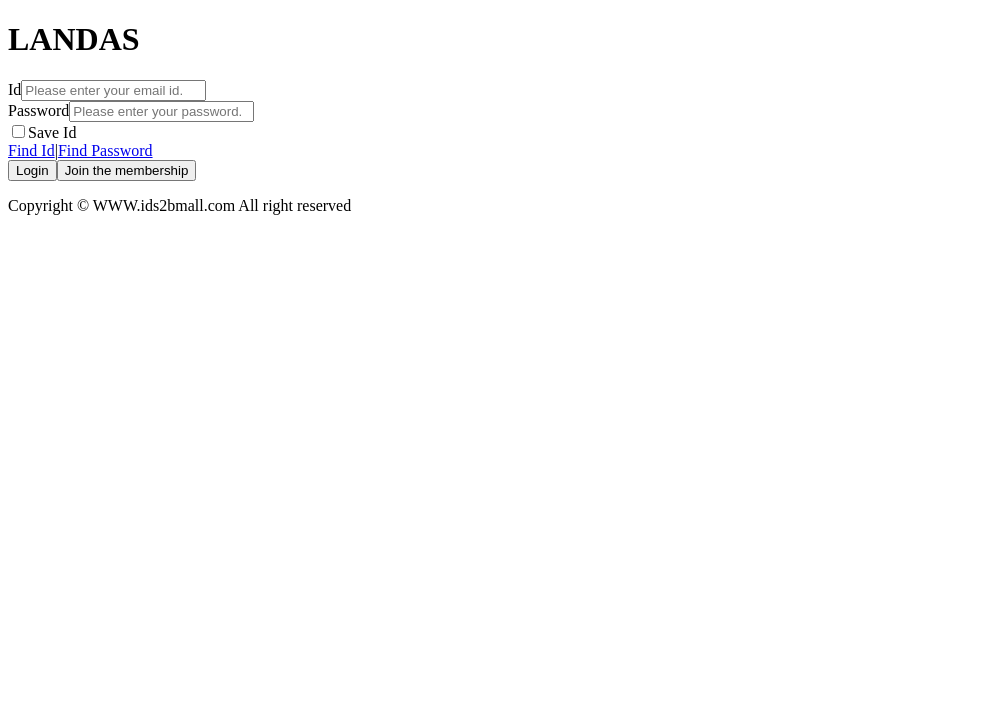
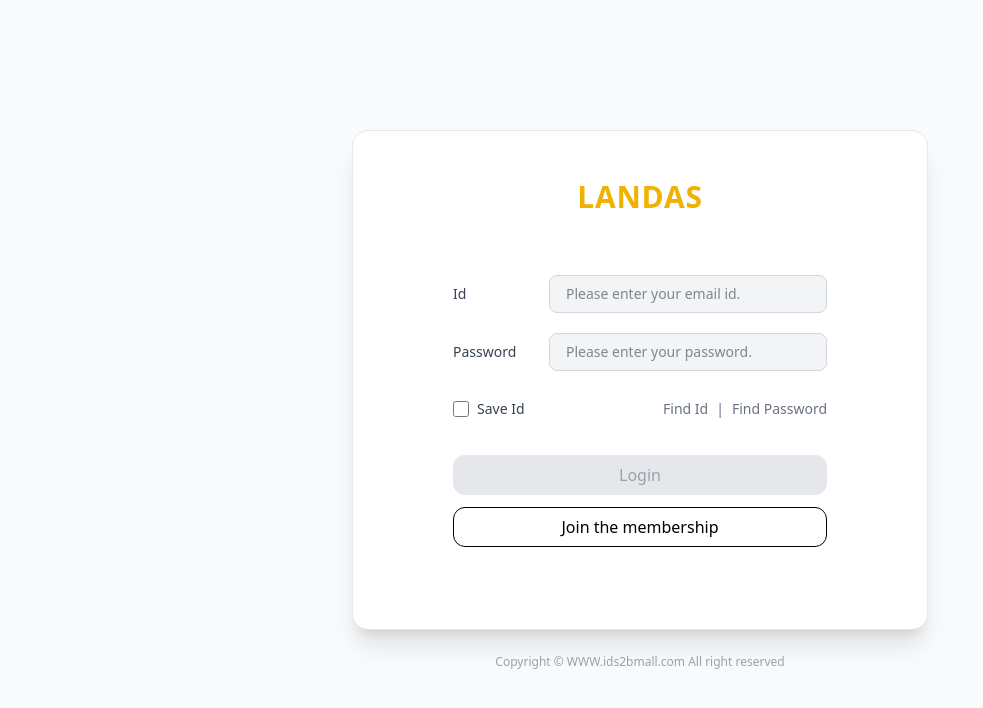
Before and after one commit to manish-328/example, a React (Vite) app: page /login in a window 1280 px wide. Shown: the top 708 px of the page, without its empty margins (0-983 px from the left). Built offline with nearby package versions, Linux system fonts and the light colour scheme.

Commit message:
Added the basic intuitive design for login

```diff
--- a/package.json
+++ b/package.json
@@ -14,6 +14,7 @@
     "@tanstack/react-query": "^5.85.0",
     "axios": "^1.11.0",
     "clsx": "^2.1.1",
+    "lucide-react": "^0.540.0",
     "react": "^19.1.1",
     "react-dom": "^19.1.1",
     "react-router-dom": "^7.8.0",
--- a/src/App.css
+++ b/src/App.css
@@ -16,3 +16,9 @@
 .wiggle {
   animation: wiggle 1s ease-in-out infinite;
 }
+/* Custom checkbox tick color */
+input[type="checkbox"]:checked {
+  background-color: #eab308; /* Tailwind yellow-500 */
+  border-color: #eab308;
+  color: white; /* ✅ Makes the tick ✔ white */
+}
--- a/src/index.css
+++ b/src/index.css
@@ -1,10 +1,12 @@
 @import "tailwindcss";
-@tailwind base;
-@tailwind components;
-@tailwind utilities;
 
 /* Optional: global font or reset */
 html,
 body {
-  @apply font-pretendard bg-gray-50 text-gray-900;
+  @apply bg-gray-50 text-gray-900;
+  input[type="checkbox"]:checked {
+    background-color: #eab308; /* Tailwind yellow-500 */
+    border-color: #eab308;
+    color: white; /* ✅ Makes the tick white */
+  }
 }
--- a/src/main.tsx
+++ b/src/main.tsx
@@ -1,4 +1,5 @@
 import { createRoot } from "react-dom/client";
+import "./index.css";
 import "./App.css";
 import App from "./App.tsx";
 
--- a/src/pages/LoginPage.tsx
+++ b/src/pages/LoginPage.tsx
@@ -1,85 +1,119 @@
+// src/pages/LoginPage.tsx
 import { useState } from "react";
-import type { ChangeEvent } from "react";
-
-import FormInput from "../shared/components/molecules/FormInput";
 import BasicButton from "../shared/components/atoms/BasicButton";
+import Checkbox from "../shared/components/atoms/Checkbox";
 
 export default function LoginPage() {
   const [formData, setFormData] = useState({
     email: "",
     password: "",
+    saveId: false,
   });
 
-  const handleChange = (e: ChangeEvent<HTMLInputElement>) => {
-    const { name, value } = e.target;
-    setFormData((prev) => ({ ...prev, [name]: value }));
+  const handleChange = (e: React.ChangeEvent<HTMLInputElement>) => {
+    const { name, value, type, checked } = e.target;
+    setFormData((prev) => ({
+      ...prev,
+      [name]: type === "checkbox" ? checked : value,
+    }));
   };
 
   const handleSubmit = (e: React.FormEvent) => {
     e.preventDefault();
-    console.log("Form submitted:", formData);
+    console.log("Submitted:", formData);
   };
 
   return (
-    <div className="flex min-h-screen items-center justify-center bg-gradient-to-b from-white to-gray-50">
+    <div className="min-h-screen flex flex-col items-center justify-center bg-gray-50">
       {/* Card */}
-      <div className="w-full max-w-md rounded-2xl bg-white shadow-lg p-8 flex flex-col items-center gap-6">
-        {/* Logo / Title */}
-        <h1 className="text-3xl font-bold text-yellow-500">LANDAS</h1>
+      <div className="w-full max-w-xl bg-white rounded-2xl shadow-xl border border-gray-200 p-6 h-[500px] px-25 py-12">
+        {/* Logo */}
+        <div className="text-center mb-15">
+          <h1 className="text-3xl font-bold text-yellow-500 tracking-wide">
+            LANDAS
+          </h1>
+        </div>
 
         {/* Form */}
-        <form onSubmit={handleSubmit} className="w-full flex flex-col gap-4">
-          <FormInput
+        <form onSubmit={handleSubmit} className="flex flex-col gap-5">
+          {/* Id */}
+          <div className="flex items-center ">
+            <label
+              htmlFor="email"
+              className="block text-sm font-medium text-gray-700 w-24"
+            >
+              Id
+            </label>
+            <input
               id="email"
               name="email"
-            label="Id"
               type="text"
               value={formData.email}
               onChange={handleChange}
               placeholder="Please enter your email id."
+              className="flex-1 px-4 py-2 border border-gray-300
+              bg-gray-100
+              rounded-lg text-sm focus:outline-none focus:ring-2 focus:ring-yellow-400 focus:border-yellow-400"
             />
+          </div>
 
-          <FormInput
+          {/* Password */}
+          <div className="flex items-center">
+            <label
+              htmlFor="password"
+              className="block text-sm font-medium text-gray-700 w-24"
+            >
+              Password
+            </label>
+            <input
               id="password"
               name="password"
-            label="Password"
               type="password"
               value={formData.password}
               onChange={handleChange}
               placeholder="Please enter your password."
+              className="flex-1 px-4 py-2 border border-gray-300
+              bg-gray-100
+              rounded-lg text-sm focus:outline-none focus:ring-2 focus:ring-yellow-400 focus:border-yellow-400"
+            />
+          </div>
+
+          {/* Options */}
+          <div className="flex justify-between items-center text-sm mt-2">
+            <Checkbox
+              id="saveId"
+              label="Save Id"
+              checked={formData.saveId}
+              onChange={handleChange}
+              name="saveId"
             />
 
-          {/* Options Row */}
-          <div className="flex justify-between items-center text-sm">
-            <label className="flex items-center gap-2">
-              <input type="checkbox" className="accent-yellow-500" />
-              Save Id
-            </label>
-            <div className="flex gap-2 text-gray-600">
-              <a href="#" className="hover:underline">
+            <div className="flex items-center gap-2 text-gray-500">
+              <button type="button" className="hover:text-gray-800">
                 Find Id
-              </a>
-              |
-              <a href="#" className="hover:underline">
+              </button>
+              <span>|</span>
+              <button type="button" className="hover:text-gray-800">
                 Find Password
-              </a>
+              </button>
             </div>
           </div>
 
           {/* Buttons */}
+          <div className="flex flex-col gap-3 mt-4">
             <BasicButton variant="primary" fullWidth>
               Login
             </BasicButton>
-
             <BasicButton variant="outline" fullWidth>
               Join the membership
             </BasicButton>
+          </div>
         </form>
+      </div>
 
-        {/* Footer */}
-        <p className="mt-6 text-xs text-gray-500 text-center">
+      {/* Footer outside card */}
+      <div className="mt-6 text-center text-xs text-gray-400">
         Copyright © WWW.ids2bmall.com All right reserved
-        </p>
       </div>
     </div>
   );
--- a/src/shared/components/atoms/BasicButton.tsx
+++ b/src/shared/components/atoms/BasicButton.tsx
@@ -23,7 +23,7 @@ export default function BasicButton({
   }[size];
 
   const variants = {
-    primary: "bg-black text-white hover:opacity-90",
+    primary: "bg-gray-200 text-gray-400 hover:opacity-90",
     outline: "border border-black text-black hover:bg-black/5",
     ghost: "text-black hover:bg-black/5",
   }[variant];
--- a/src/shared/components/atoms/Checkbox.tsx
+++ b/src/shared/components/atoms/Checkbox.tsx
@@ -39,8 +39,9 @@ export default function Checkbox({
         defaultChecked={defaultChecked}
         disabled={disabled}
         onChange={onChange}
-        className="h-4 w-4 rounded border-gray-300 text-black focus:ring-black/30"
+        className="h-4 w-4 rounded border-gray-300 text-black focus:ring-black/30 accent-yellow-500"
       />
+
       {label && <span className="text-sm text-gray-700">{label}</span>}
     </label>
   );
--- a/src/shared/components/atoms/TextInput.tsx
+++ b/src/shared/components/atoms/TextInput.tsx
@@ -47,7 +47,7 @@ export default function TextInput({
       onBlur={onBlur}
       onKeyDown={onKeyDown}
       className={classNameMerge(
-        "w-full h-11 rounded-xl border border-gray-300 px-4 outline-none",
+        "w-full h-11 rounded-xl border border-gray-300 px-4 outline-none ",
         "focus:ring-2 focus:ring-black/30 focus:border-black",
         "placeholder:text-gray-400",
         disabled && "bg-gray-100 cursor-not-allowed",
--- /dev/null
+++ b/src/shared/components/molecules/PasswordInput.tsx
@@ -0,0 +1,55 @@
+// src/shared/components/molecules/PasswordInput.tsx
+import { useState } from "react";
+import BasicInput from "../atoms/BasicInput";
+import { Eye, EyeOff } from "lucide-react";
+
+export interface PasswordInputProps {
+  id: string;
+  name?: string;
+  label: string;
+  value: string;
+  placeholder?: string;
+  onChange: (e: React.ChangeEvent<HTMLInputElement>) => void;
+  error?: string;
+  className?: string;
+}
+
+export default function PasswordInput({
+  id,
+  name,
+  label,
+  value,
+  placeholder,
+  onChange,
+  error,
+  className,
+}: PasswordInputProps) {
+  const [showPassword, setShowPassword] = useState(false);
+
+  return (
+    <div className={`flex flex-col gap-1 ${className}`}>
+      {/* Label */}
+      <label htmlFor={id} className="text-sm font-medium text-gray-700">
+        {label}
+      </label>
+
+      {/* Input with toggle */}
+      <div className="relative">
+        <BasicInput
+          id={id}
+          name={name}
+          type={showPassword ? "text" : "password"}
+          value={value}
+          placeholder={placeholder}
+          onChange={onChange}
+          className={`pr-10 ${
+            error ? "border-red-500 focus:ring-red-500" : ""
+          }`}
+        />
+      </div>
+
+      {/* Error */}
+      {error && <p className="text-xs text-red-500">{error}</p>}
+    </div>
+  );
+}
```
Also changed, not shown: 1 other file (tests, documents, lock files or other folders). Lines whose indentation alone changed are shown as unchanged.
